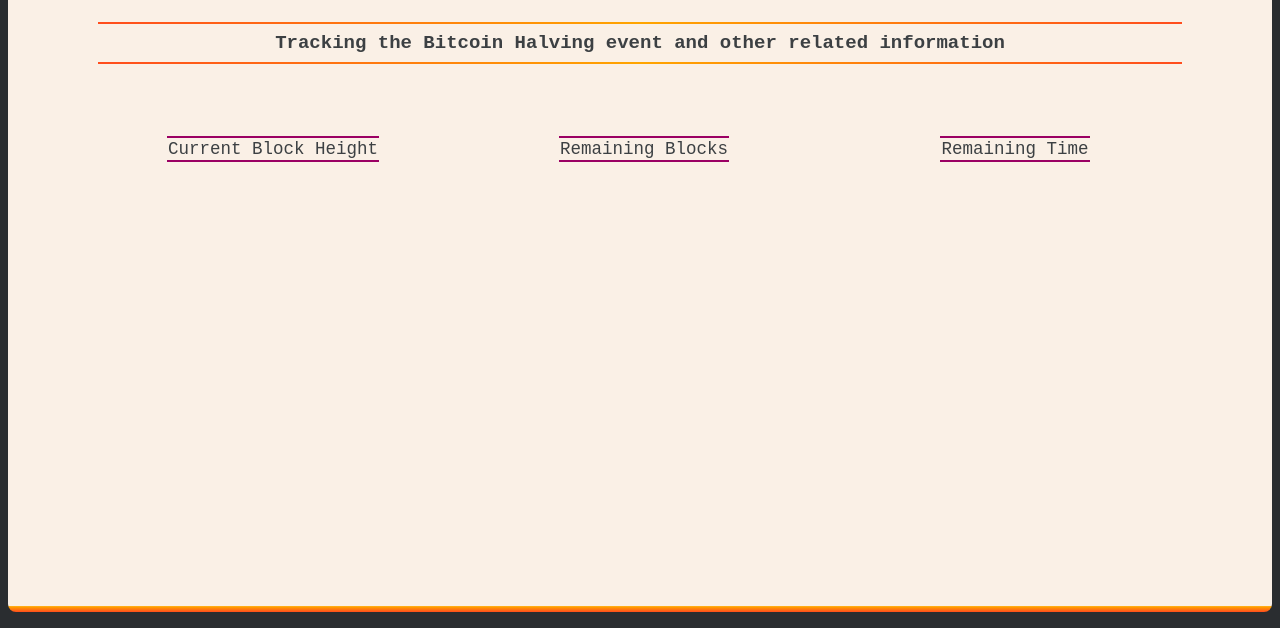
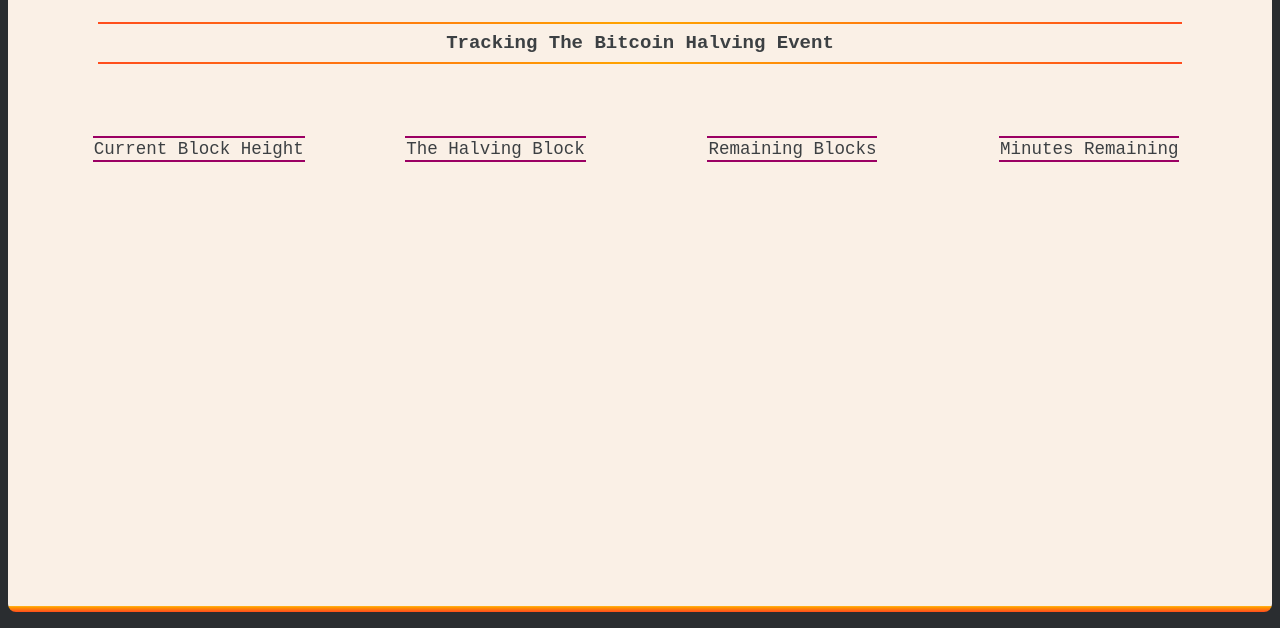
Before and after one commit to DanCQ/Bitcoin-Halving-Countdown, a plain HTML site: page index.html in a window 1280 px wide. Shown: the part 172-800 px from the top of the page. Drawn offline with Linux system fonts and the light colour scheme; no server answers.

Commit message:
Update index.html

```diff
--- a/index.html
+++ b/index.html
@@ -27,7 +27,7 @@
                 <h1><span class="banner">The</span> <br> <span id="bitcoin">Bitcoin</span> <br> <span class="banner">Halving Countdown</span></h1>
                 <hr>
 
-                <h2>Tracking the Bitcoin Halving event and other related information</h2>
+                <h2>Tracking The Bitcoin Halving Event</h2>
                 <hr>
             </header>
 
@@ -44,6 +44,15 @@
 
                 <ul>
                     <span class="label">
+                        The Halving Block
+                    </span>
+                    <li>
+                        <span id="halving-block"></span>
+                    </li>
+                </ul>
+
+                <ul>
+                    <span class="label">
                         Remaining Blocks
                     </span>
                     <li>
@@ -53,7 +62,7 @@
 
                 <ul>
                     <span class="label">
-                        Remaining Time
+                        Minutes Remaining
                     </span>
                     <li>
                         <span id="remaining-time"></span>
@@ -62,6 +71,12 @@
 
             </main>
 
+            <!-- <footer>
+                <a href="https://dany-cervantes-portfolio.pages.dev/" target="_blank">
+                    Visit my portfolio
+                </a>
+            </footer> -->
+
         </div>
 
     </body>
```
